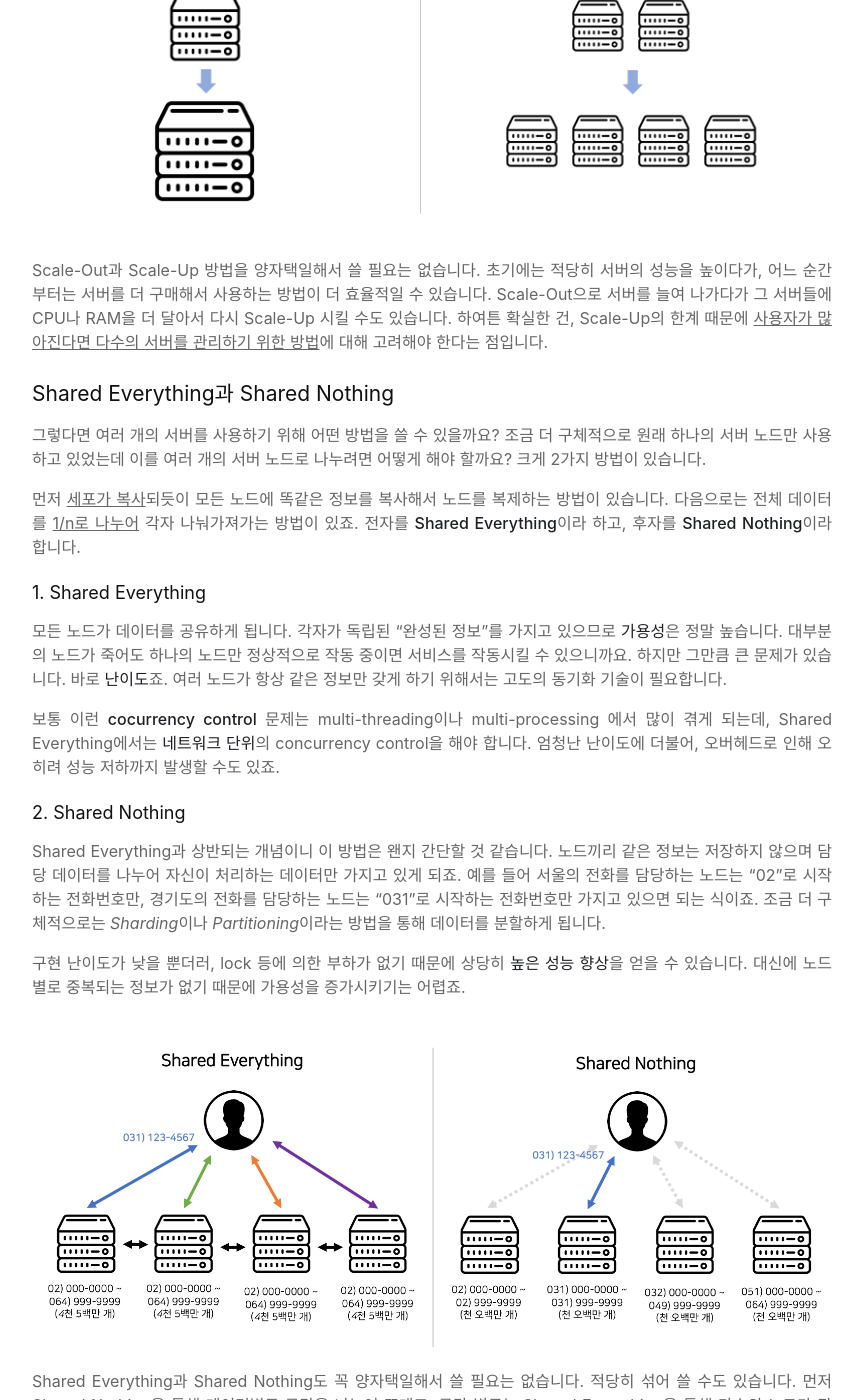
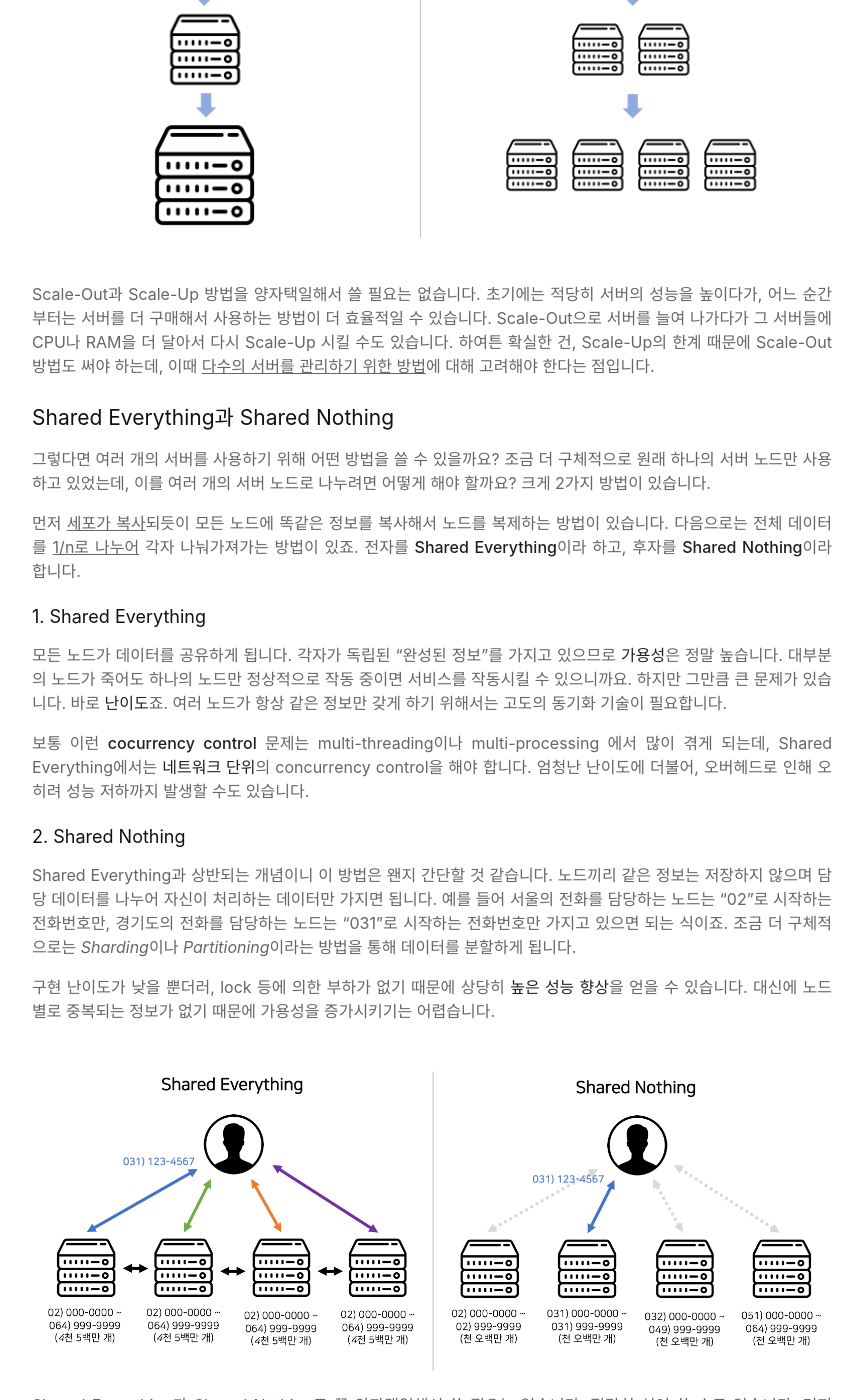
Before and after one commit to Prev/prev.github.io, a Jekyll site: the page built from _posts/2017-12-31-네이버-오픈소스로-확장성-있는-아키텍처를-1편.md, in a window 1280 px wide and 1400 px high, scrolled down 3657 px. Shown: the whole window, without its empty margins (208-1071 px from the left). Built offline with Jekyll 4.4.1, drawn with Linux system fonts in a browser that asks for light colours; some of the changed text lies outside the part shown.

Commit message:
Fix some posts more naturally

```diff
--- a/_posts/2017-12-31-네이버-오픈소스로-확장성-있는-아키텍처를-1편.md
+++ b/_posts/2017-12-31-네이버-오픈소스로-확장성-있는-아키텍처를-1편.md
@@ -16,7 +16,7 @@
 
 ## 개론
 
-제목이 무지 깁니다. "네이버 오픈소스를 활용하여 확장성 있는 서버 아키텍처를 구축하고 성능 개선해보기" 라니, 무려 41자네요. 이 문장을 크게 3개의 단어로 나누면 "네이버 오픈소스", "확장성 있는 서버 아키텍처", 그리고 "성능 개선"이 될 것입니다. 다수의 사용자가 몰렸을 때의 성능을 확장성을 통해 개선해보되, 네이버 오픈소스를 활용해서 해보는 내용이죠!
+제목이 무지 깁니다. "네이버 오픈소스를 활용하여 확장성 있는 서버 아키텍처를 구축하고 성능 개선해보기" 라니, 무려 41자네요. 이 문장을 크게 3개의 단어로 나누면 "네이버 오픈소스", "확장성 있는 서버 아키텍처", 그리고 "성능 개선"이 될 것입니다. 다수의 사용자가 몰렸을 때의 성능을 확장성을 통해 개선해보되, 네이버 오픈소스를 활용해서 해보는 내용입니다.
 
 굳이 <u>네이버 오픈소스</u>인 이유는 해당 과목이 네이버와 협력해서 진행되고 있는 과목이기 때문입니다. 네이버에서 직접 강의에 참여하여 자신들의 오픈소스 프로젝트를 소개하기도 했죠.
 
@@ -42,9 +42,9 @@
 
 그럼 먼저 확장성을 갖추지 않은, 아주 기본적인 서버 구성에 대해서 먼저 살펴보도록 합시다. 가장 범용적으로 사용되는(혹은 사용되었던) 서버 스택으로는 **APM**이라는 녀석이 있습니다. 이는 `Apache`, `PHP`, `MySQL`의 앞자를 따서 만든 용어인데, **웹 서버**로는 `Apache`를 사용하고, **서버사이드 언어**로는 `PHP`, **데이터베이스**는 `MySQL`을 사용한 조합입니다.
 
-**웹 서버**는 Application Layer(OSI 7계층)에 있는 **HTTP**라는 프로토콜에 맞춰 동작시키게 한(implementation) 소프트웨어입니다. 그중 가장 대표적인 게 `Apache`고, 요즘은 `nginx`가 뜨고 있죠. 기본 작업으로는 사용자에게 요청이 오면 그 요청을 해석하여 서버 컴퓨터에 있는 파일을 불러주고 보내주는 일을 하죠.
+**웹 서버**는 Application Layer(OSI 7계층)에 있는 **HTTP**라는 프로토콜에 맞춰 동작시키게 한(implementation) 소프트웨어입니다. 그중 가장 대표적인 게 `Apache`고, 요즘은 `nginx`가 뜨고 있죠. 기본 작업으로는 사용자에게 요청이 오면 그 요청을 해석하여 서버 컴퓨터에 있는 파일을 불러주고 보내주는 일을 합니다.
 
-**서버사이드 언어**는 사용자와 동적으로 통신하기 위한 언어라고 할 수 있습니다. 예를 들어 사용자가 아이디와 비밀번호를 입력하고 로그인을 시도했을 때, 해당 아이디가 있는지, 또 비밀번호가 일치하는지를 확인하는 작업과, 만약 로그인이 성공했다면 `HTML`파일에 해당 유저의 이름을 넣어서 HTML을 편집한 후 전송하는 역할을 서버사이드 언어에서 하죠.
+**서버사이드 언어**는 사용자와 동적으로 통신하기 위한 언어라고 할 수 있습니다. 예를 들어 사용자가 아이디와 비밀번호를 입력하고 로그인을 시도했을 때, 해당 아이디가 있는지, 또 비밀번호가 일치하는지를 확인하는 작업과, 만약 로그인이 성공했다면 `HTML`파일에 해당 유저의 이름을 넣어서 HTML을 편집한 후 전송하는 역할을 서버사이드 언어에서 합니다.
 
 **데이터베이스**는 위 예제의 아이디나 비밀번호 같은 정보를 파일로 관리하지 않고 별도의 소프트웨어를 통해 관리하기 위해 사용합니다. 데이터베이스 관련 수업을 듣거나 서적을 보면 왜 데이터베이스 소프트웨어를 사용해야하는지에 대해 알 수 있을 것입니다.
 
@@ -78,7 +78,7 @@
 
 Scale-up과 반대되는 개념입니다. 서버의 성능을 증가시키는 것이 아닌, <u>서버의 수</u>를 증가시키는 방향으로 전체적인 성능을 향상시키겠다는 방법입니다. 값비싼 전용 장비를 구매할 필요도 없고, 무엇보다 서버 한 개쯤은 죽어도 큰 문제는 없습니다. 안정성도 같이 증가하게 되죠.
 
-Scale-out이 scale-up보다 훨씬 좋아 보이지만 무조건 그렇지만도 않습니다. 다수의 서버를 사용한다는 것은 그만큼 **어려운** 일이죠. Scale-out으로 인해 *concurrency* 문제(동시성 제어)가 쓰레드 단위가 아닌, 서버 노드 단위로 발생할 수 있습니다.
+Scale-out이 scale-up보다 훨씬 좋아 보이지만 무조건 그렇지만도 않습니다. 다수의 서버를 사용한다는 것은 그만큼 **어려운** 일입니다. Scale-out으로 인해 *concurrency* 문제(동시성 제어)가 쓰레드 단위가 아닌, 서버 노드 단위로 발생할 수 있습니다.
 
 
 
@@ -86,13 +86,13 @@
 
 
 
-Scale-Out과 Scale-Up 방법을 양자택일해서 쓸 필요는 없습니다. 초기에는 적당히 서버의 성능을 높이다가, 어느 순간부터는 서버를 더 구매해서 사용하는 방법이 더 효율적일 수 있습니다. Scale-Out으로 서버를 늘여 나가다가 그 서버들에 CPU나 RAM을 더 달아서 다시 Scale-Up 시킬 수도 있습니다. 하여튼 확실한 건, Scale-Up의 한계 때문에 <u>사용자가 많아진다면 다수의 서버를 관리하기 위한 방법</u>에 대해 고려해야 한다는 점입니다.
+Scale-Out과 Scale-Up 방법을 양자택일해서 쓸 필요는 없습니다. 초기에는 적당히 서버의 성능을 높이다가, 어느 순간부터는 서버를 더 구매해서 사용하는 방법이 더 효율적일 수 있습니다. Scale-Out으로 서버를 늘여 나가다가 그 서버들에 CPU나 RAM을 더 달아서 다시 Scale-Up 시킬 수도 있습니다. 하여튼 확실한 건, Scale-Up의 한계 때문에 Scale-Out 방법도 써야 하는데, 이때 <u>다수의 서버를 관리하기 위한 방법</u>에 대해 고려해야 한다는 점입니다.
 
 
 
 ### Shared Everything과 Shared Nothing
 
-그렇다면 여러 개의 서버를 사용하기 위해 어떤 방법을 쓸 수 있을까요? 조금 더 구체적으로 원래 하나의 서버 노드만 사용하고 있었는데 이를 여러 개의 서버 노드로 나누려면 어떻게 해야 할까요? 크게 2가지 방법이 있습니다.
+그렇다면 여러 개의 서버를 사용하기 위해 어떤 방법을 쓸 수 있을까요? 조금 더 구체적으로 원래 하나의 서버 노드만 사용하고 있었는데, 이를 여러 개의 서버 노드로 나누려면 어떻게 해야 할까요? 크게 2가지 방법이 있습니다.
 
 먼저 <u>세포가 복사</u>되듯이 모든 노드에 똑같은 정보를 복사해서 노드를 복제하는 방법이 있습니다. 다음으로는 전체 데이터를 <u>1/n로 나누어</u> 각자 나눠가져가는 방법이 있죠. 전자를 **Shared Everything**이라 하고, 후자를 **Shared Nothing**이라 합니다.
 
@@ -102,15 +102,15 @@
 
 모든 노드가 데이터를 공유하게 됩니다. 각자가 독립된 "완성된 정보"를 가지고 있으므로 **가용성**은 정말 높습니다. 대부분의 노드가 죽어도 하나의 노드만 정상적으로 작동 중이면 서비스를 작동시킬 수 있으니까요. 하지만 그만큼 큰 문제가 있습니다. 바로 **난이도**죠. 여러 노드가 항상 같은 정보만 갖게 하기 위해서는 고도의 동기화 기술이 필요합니다.
 
-보통 이런 **cocurrency control** 문제는 multi-threading이나 multi-processing 에서 많이 겪게 되는데, Shared Everything에서는 **네트워크 단위**의 concurrency control을 해야 합니다. 엄청난 난이도에 더불어, 오버헤드로 인해 오히려 성능 저하까지 발생할 수도 있죠.
+보통 이런 **cocurrency control** 문제는 multi-threading이나 multi-processing 에서 많이 겪게 되는데, Shared Everything에서는 **네트워크 단위**의 concurrency control을 해야 합니다. 엄청난 난이도에 더불어, 오버헤드로 인해 오히려 성능 저하까지 발생할 수도 있습니다.
 
 
 
 #### 2. Shared Nothing
 
-Shared Everything과 상반되는 개념이니 이 방법은 왠지 간단할 것 같습니다. 노드끼리 같은 정보는 저장하지 않으며 담당 데이터를 나누어 자신이 처리하는 데이터만 가지고 있게 되죠. 예를 들어 서울의 전화를 담당하는 노드는 "02"로 시작하는 전화번호만, 경기도의 전화를 담당하는 노드는 "031"로 시작하는 전화번호만 가지고 있으면 되는 식이죠. 조금 더 구체적으로는 *Sharding*이나 *Partitioning*이라는 방법을 통해 데이터를 분할하게 됩니다.
+Shared Everything과 상반되는 개념이니 이 방법은 왠지 간단할 것 같습니다. 노드끼리 같은 정보는 저장하지 않으며 담당 데이터를 나누어 자신이 처리하는 데이터만 가지면 됩니다. 예를 들어 서울의 전화를 담당하는 노드는 "02"로 시작하는 전화번호만, 경기도의 전화를 담당하는 노드는 "031"로 시작하는 전화번호만 가지고 있으면 되는 식이죠. 조금 더 구체적으로는 *Sharding*이나 *Partitioning*이라는 방법을 통해 데이터를 분할하게 됩니다.
 
-구현 난이도가 낮을 뿐더러, lock 등에 의한 부하가 없기 때문에 상당히 **높은 성능 향상**을 얻을 수 있습니다. 대신에 노드 별로 중복되는 정보가 없기 때문에 가용성을 증가시키기는 어렵죠.
+구현 난이도가 낮을 뿐더러, lock 등에 의한 부하가 없기 때문에 상당히 **높은 성능 향상**을 얻을 수 있습니다. 대신에 노드 별로 중복되는 정보가 없기 때문에 가용성을 증가시키기는 어렵습니다.
 
 ![Shared Everything과 Shared Nothing](/attachs/scalable-architecture1/shared_everything_nothing.png)
 
@@ -128,19 +128,19 @@
 
 ### 멀티 노드 구성
 
-그래도 앞에서 확장성에 대해 배웠는데, 이를 성능에 적용시키는 방법을 알아봐야겠죠? 서버를 늘이긴 해야하는데, 서버를 통으로 복제한다고 해서 서비스가 예전처럼 잘 돌아간다는 보장은 없을 겁니다. 서버를 늘이기 <u>전과 후의 동작이 같음이 보장</u>되어야 하죠.
+그래도 앞에서 확장성에 대해 알아봤는데, 이를 성능에 적용시키는 방법을 알아봐야겠죠? 서버를 늘이면 성능이 올라갈 것 같기는 하지만, 서버를 통으로 복제한다고 해서 마냥 서비스가 예전처럼 잘 돌아갈까요?. 성능 향상에 앞서서 서버를 늘이기 <u>전과 후의 동작이 같음은 보장</u>되어야 합니다.
 
-이를 확인하기는 쉽지 않습니다. 작은 것부터 하나하나 봐서 잘 돌아가는지 확인을 해봅시다. 앞서서 기본적인 서버 구성은 *"웹 서버 + 서버사이드 언어 + 데이터베이스"* 로 많이들 사용한다고 했습니다. 이 3가지 별로 각각 확장 가능성에 대해 논의해 봅시다.
+하지만 이를 확인하기는 쉽지 않습니다. 작은 것부터 하나하나 봐서 잘 돌아가는지 확인을 해봅시다. 앞서서 기본적인 서버 구성은 *"웹 서버 + 서버사이드 언어 + 데이터베이스"* 로 많이들 사용한다고 했습니다. 이 3가지 별로 각각 확장 가능성에 대해 논의해 봅시다.
 
 #### 1. 웹 서버
 
-웹 서버는 **출입구** 같은 역할을 합니다. 사용자가 요청을 보냈을 때, 그에 대응되는 값을 보내주면 되죠. 그 값은 이미지 같은 <u>정적인 파일</u>이 될 수도, 혹은 서버사이드 언어를 호출하고 그 <u>프로그램이 반환한 HTML 등의 결과 값</u>이 될 수도 있죠.
+웹 서버는 **출입구** 같은 역할을 합니다. 사용자가 요청을 보냈을 때, 그에 대응되는 값을 보내주는 것이 웹 서버의 역할이라고 할 수 있습니다. 그 대응되는 값은 이미지 같은 <u>정적인 파일</u>이 될 수도, 혹은 서버사이드 언어를 호출하고 그 <u>프로그램이 반환한 HTML 등의 결과 값</u>이 될 수도 있습니다.
 
-웹 서버는 실시간으로 변화하는 데이터를 거의 가지지 않습니다. 데이터라고 해봤자 정적 파일들이나 설정 파일, 로그 등이 있겠죠. 즉 concurrency control 상당히 쉬운 편입니다. 그냥 같은 파일들을 공유하게 설정하고 여러 노드를 띄우면 되죠.
+웹 서버는 실시간으로 변화하는 데이터를 거의 가지지 않습니다. 데이터라고 해봤자 정적 파일들이나 설정 파일, 로그 등이 있겠죠. 즉 concurrency control 상당히 쉬운 편입니다. 그냥 같은 파일들을 공유하게 설정한 뒤, 여러 노드를 띄우면 될 것입니다.
 
 #### 2. 서버사이드 언어
 
-서버사이드 언어는 조금 더 복잡하고 디테일한 프로그램입니다. 사용자의 로그인이나 회원가입 등의 "기능"을 처리하고, 보통 이에 사용되는 데이터는 <u>데이터베이스</u>에서 가져오죠. 웹 서버와 데이터베이스 사이에 위치한 소프트웨어라고 보아도 되죠.
+서버사이드 언어는 조금 더 복잡하고 디테일한 프로그램입니다. 사용자의 로그인이나 회원가입 등의 "기능"을 처리하는데, 보통 이에 사용되는 데이터는 <u>데이터베이스</u>에서 가져옵니다. 웹 서버와 데이터베이스 사이에 위치한 소프트웨어라고 보아도 되죠.
 
 그리고 이런 서버사이드 언어나 서버사이드 프레임워크(Spring, Django, Flask) 등은 일반적으로 **다수의 세션 간의 메모리 공유를 지원하지 않거나**, 지원한다고 하더라고 권장하지 않습니다. (특수한 방법을 써서 구현해야 합니다)
 
@@ -177,7 +177,7 @@
 
 ![Master-Slave 구조](/attachs/scalable-architecture1/master-slave.png)
 
-실제로는 위 그림처럼 Write Operation을 수행하는 노드는 하나만 두고 Read Operation만을 수행하는 노드를 여럿 두어 동시성을 제어합니다. 이런 것을 **Master-Slave 구조**라고 하죠. 이런 식으로 노드를 구성하면 동기화의 방향이 양쪽에서 한 쪽으로 바뀌므로 구현 난이도가 훨씬 쉬워지고 오버헤드도 적어지게 됩니다. 실제 상황에서 Read Operation이 Write Operation보다 압도적으로 많이 때문에 이런 방법으로 멀티 노드를 구성해도 상당한 효과를 볼 수 있죠.
+실제로는 위 그림처럼 Write Operation을 수행하는 노드는 하나만 두고 Read Operation만을 수행하는 노드를 여럿 두어 동시성을 제어합니다. 이런 것을 **Master-Slave 구조**라고 합니다. 이런 식으로 노드를 구성하면 동기화의 방향이 양쪽에서 한 쪽으로 바뀌므로 구현 난이도가 훨씬 쉬워지고 오버헤드도 적어지게 되죠. 실제 상황에서 Read Operation이 Write Operation보다 압도적으로 많이 때문에 이런 방법으로 멀티 노드를 구성해도 상당한 효과를 볼 수 있습니다.
 
 
 
@@ -189,7 +189,7 @@
 
 #### 1. 데이터베이스로의 캐시
 
-캐시(Cache)의 의미는 광범위합니다. <u>속도를 높이기 위해 임시적으로 사용되는 것</u>이면 모두 캐시라고 할 수 있죠. 캐시 메모리는 주 메모리의 속도를 높이기 위해 사용되는 하드웨어고, 디스크 캐시는 디스크 접근시간을 줄이기 위해 사용되죠. 웹 브라우저의 캐싱은 같을 것으로 예상되는 정보들을 네트워크를 통해 다시 요청하는 것이 아니라, 로컬 컴퓨터 내에 있는 리소스를 사용하는 것을 의미합니다.
+캐시(Cache)의 의미는 광범위합니다. <u>속도를 높이기 위해 임시적으로 사용되는 것</u>이면 모두 캐시라고 할 수 있죠. 캐시 메모리는 주 메모리의 속도를 높이기 위해 사용되는 하드웨어고, 디스크 캐시는 디스크 접근시간을 줄이기 위해 사용됩니다. 웹 브라우저의 캐싱은 같을 것으로 예상되는 정보들을 네트워크를 통해 다시 요청하는 것이 아니라, 로컬 컴퓨터 내에 있는 리소스를 사용하는 것을 의미합니다.
 
 여기서 말하는 캐시는 **데이터베이스로의 캐시**를 의미합니다. 서버 애플리케이션에서 쿼리를 사용하여 DBMS에 데이터를 요청하고 그 결과를 사용해서 사용자에게 전달하는데, 이때 <u>자주 사용되는 쿼리에 대한 결과 값</u>을 캐시에 임시로 올려두어 속도를 증가시키겠다는 뜻이죠.
 
--- a/index.html
+++ b/index.html
@@ -12,7 +12,7 @@
 	<h2><span>Recent Posts</span></h2>
 
 	<div class="view-more">
-		<a href="/posts">more</a>
+		<a href="/posts/">more</a>
 	</div>
 
 	<ul class="post-list clearfix">
```
Also changed, not shown: other parts of _posts/2017-12-31-네이버-오픈소스로-확장성-있는-아키텍처를-1편.md (+1 -1 lines), _posts/2018-01-12-네이버-오픈소스로-확장성-있는-아키텍처를-2편.md (+11 -11 lines), _posts/2018-02-23-ColorScripter-6th.md (+4 -4 lines).
